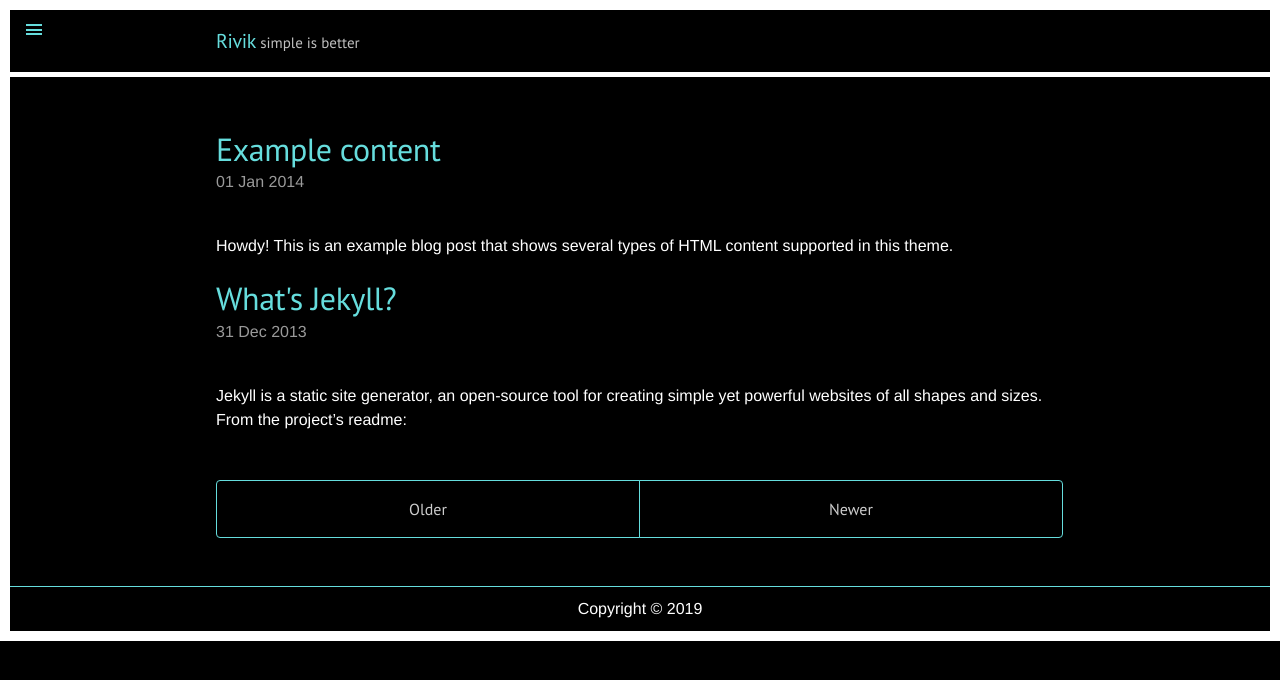
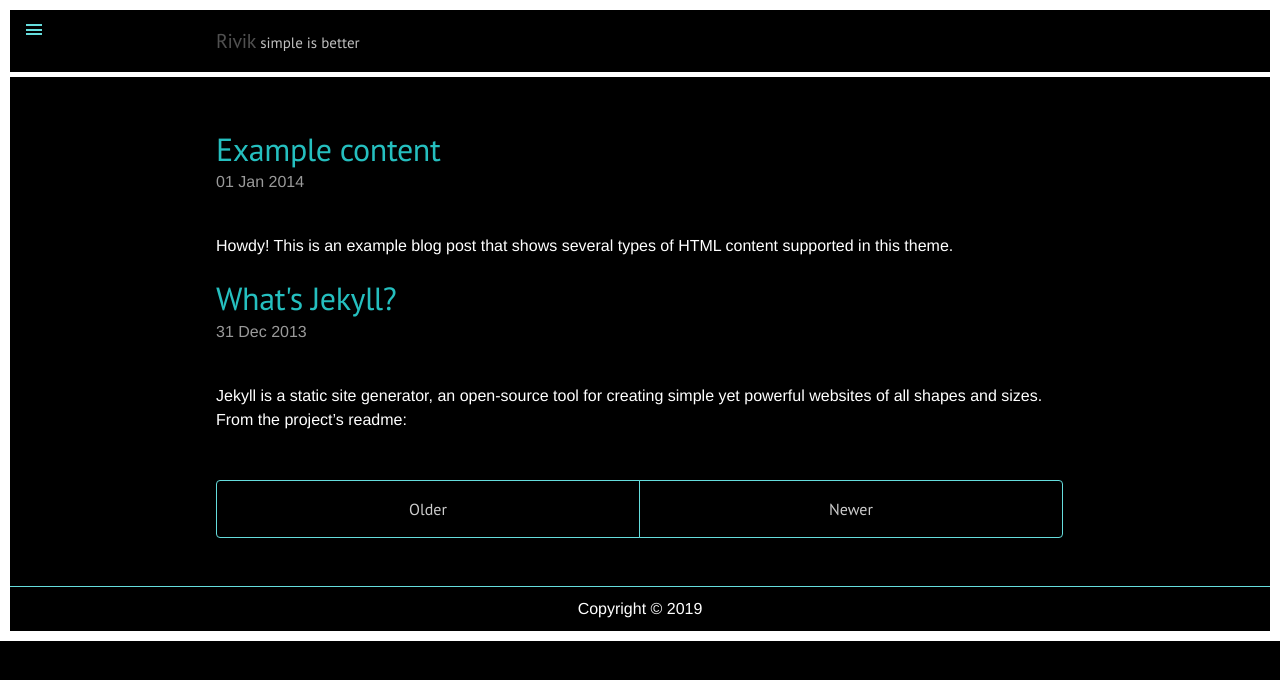
Before and after one commit to Rivik-Media/dev-site, a Jekyll site: the page built from index.html, in a window 1280 px wide. Shown: the top 680 px of the page. Built offline with Jekyll 4.4.1, drawn with Linux system fonts in a browser that asks for light colours; the list of posts is cut into pages by our own code.

Commit message:
Update main.css

```diff
--- a/assets/css/main.css
+++ b/assets/css/main.css
@@ -629,17 +629,17 @@ a.pagination-item:hover {
  *
  * Default dark theme of Naringu is here (Will Update)
 
-/* #6DD */
+/* #FFF */
 
-.theme-6dd .sidebar,
-.theme-6dd .sidebar-toggle:active,
-.theme-6dd #sidebar-checkbox:checked ~ .sidebar-toggle {
+.theme-fff .sidebar,
+.theme-fff .sidebar-toggle:active,
+.theme-fff #sidebar-checkbox:checked ~ .sidebar-toggle {
   background-color: #000;
 }
-.theme-6dd .container a,
-.theme-6dd .sidebar-toggle,
-.theme-6dd .related-posts li a:hover {
-  color: #6DD;
+.theme-fff .container a,
+.theme-fff .sidebar-toggle,
+.theme-fff .related-posts li a:hover {
+  color: #fff;
 }
 
 
```
